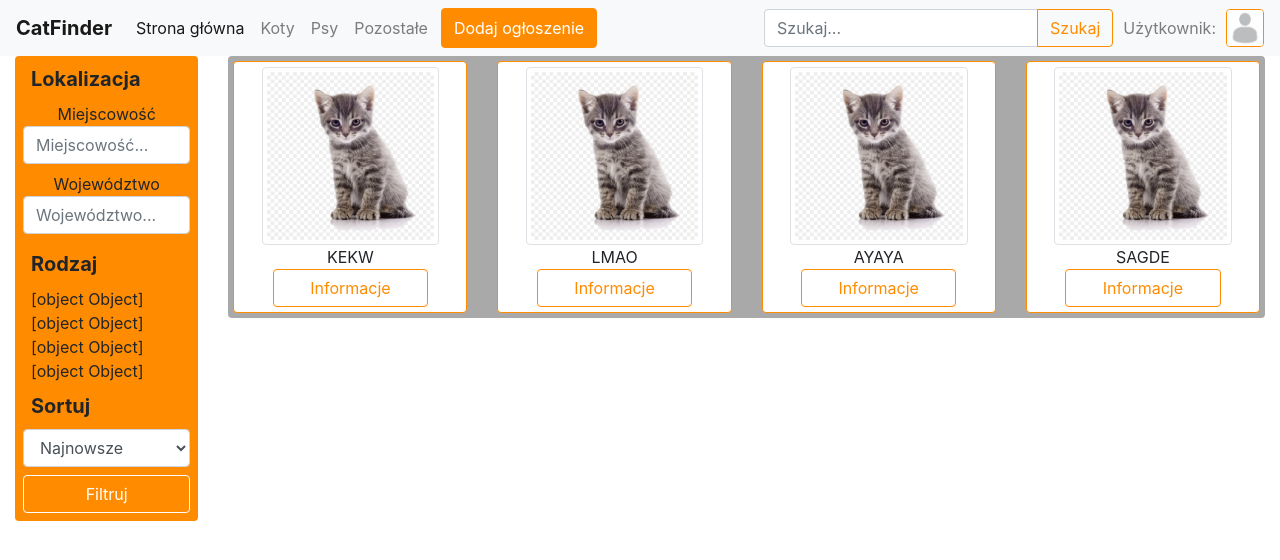
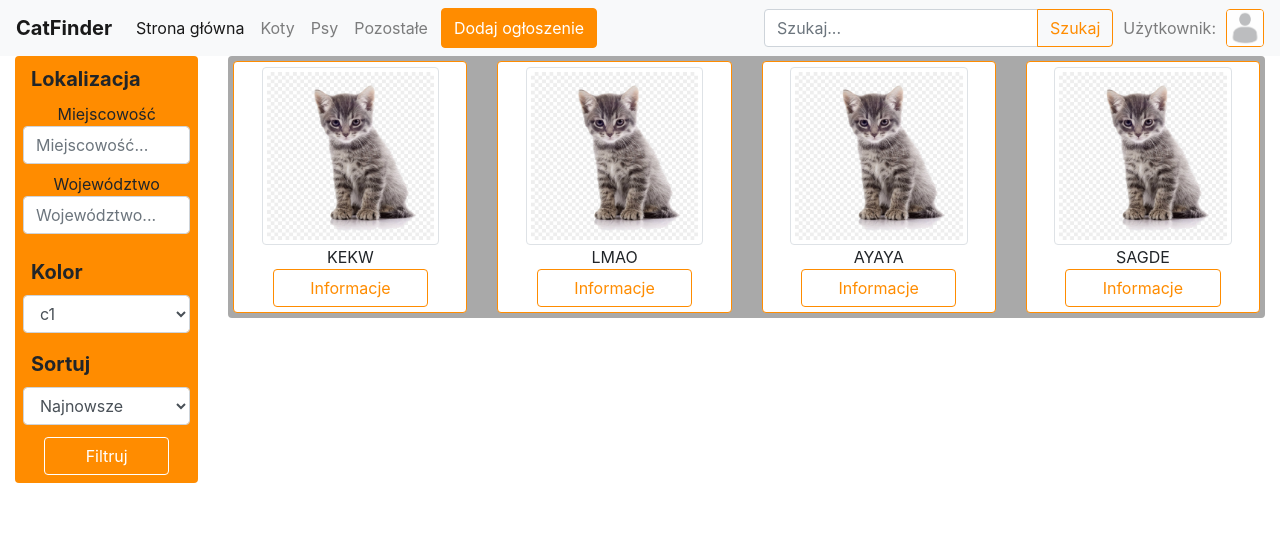
Before and after one commit to MacPiston/catfinder, a React (Create React App) app: page / in a window 1280 px wide. Shown: the top 560 px of the page. Built offline with nearby package versions, Linux system fonts and the light colour scheme.

Commit message:
19:32 - checkbox, CSS removal

```diff
--- a/src/ContentView/Sidebar/Sidebar.Components.js
+++ b/src/ContentView/Sidebar/Sidebar.Components.js
@@ -1,5 +1,5 @@
 import styled from 'styled-components';
-import { Form } from 'react-bootstrap';
+import { Form, Button } from 'react-bootstrap';
 
 export const StyledSidebar = styled.div`
   width: 100%;
@@ -48,3 +48,19 @@ export const CheckboxContainer = styled.div`
 export const StyledTextInput = styled.input``;
 
 export const StyledCheckbox = styled(Form.Check)``;
+
+export const FilterButton = styled(Button)`
+  margin-top: 4px;
+  width: 75%;
+  align-self: center;
+  color: white;
+  border-color: white;
+
+  &:hover {
+    color: darkorange;
+    background-color: white;
+  }
+  &:active {
+    color: white;
+  }
+`;
--- a/src/ContentView/Sidebar/Sidebar.css
+++ /dev/null
@@ -1,13 +0,0 @@
-.formInput {
-  width: 80%;
-}
-
-#formSubmitButton {
-  width: 100%;
-  color: white;
-  border-color: white;
-}
-#formSubmitButton:hover {
-  color: darkorange;
-  background: white;
-}
--- a/src/ContentView/Sidebar/Sidebar.js
+++ b/src/ContentView/Sidebar/Sidebar.js
@@ -1,13 +1,12 @@
 import React, { Component } from 'react';
-import { Form, Button } from 'react-bootstrap';
-import './Sidebar.css';
+import { Form } from 'react-bootstrap';
 import {
   StyledSidebar,
   StandardText,
   BoldText,
   HeaderContainer,
   InputContainer,
-  CheckboxContainer,
+  FilterButton,
 } from './Sidebar.Components';
 
 class Sidebar extends Component {
@@ -20,22 +19,9 @@ class Sidebar extends Component {
 
   sorts = this.sortTypes.map(type => <option>{type}</option>);
 
-  checkboxTypes = {
-    all: 'Wszystkie',
-    cats: 'Koty',
-    dogs: 'Psy',
-    others: 'Pozostałe',
-  };
+  colorTypes = ['c1', 'c2', 'c3', 'c4', 'c5', 'c6', 'c7', 'c8', 'c9', 'c10'];
 
-  checks = () => {
-    let temp = '';
-    for (const key in this.checkboxTypes) {
-      temp += (
-        <Form.Check type="checkbox" id={key} label={this.checkboxTypes[key]} />
-      );
-    }
-    return temp;
-  };
+  colors = this.colorTypes.map(type => <option>{type}</option>);
 
   onFilterSubmit = e => {
     e.preventDefault();
@@ -43,8 +29,8 @@ class Sidebar extends Component {
 
   render() {
     return (
-      <StyledSidebar>
-        <Form onSubmit={this.onFilterSubmit}>
+      <Form onSubmit={this.onFilterSubmit}>
+        <StyledSidebar>
           <HeaderContainer>
             <BoldText>Lokalizacja</BoldText>
           </HeaderContainer>
@@ -70,32 +56,28 @@ class Sidebar extends Component {
           </InputContainer>
 
           <HeaderContainer style={{ marginTop: '15px' }}>
-            <BoldText>Rodzaj</BoldText>
+            <BoldText>Kolor</BoldText>
           </HeaderContainer>
-
-          <CheckboxContainer>
-            {/* <Form.Check type={"checkbox"} id={"all"} label={"Wszystkie"} />
-            <Form.Check type={"checkbox"} id={"cats"} label={"Koty"} />
-            <Form.Check type={"checkbox"} id={"dogs"} label={"Psy"} />
-            <Form.Check type={"checkbox"} id={"others"} label={"Pozostałe"} /> */}
-            {this.checks()}
-          </CheckboxContainer>
+          <InputContainer>
+            <Form.Control as="select" id="formInput.color">
+              {this.colors}
+            </Form.Control>
+          </InputContainer>
 
           <HeaderContainer>
             <BoldText>Sortuj</BoldText>
           </HeaderContainer>
-
           <InputContainer>
             <Form.Control as="select" id="formInput.sort">
               {this.sorts}
             </Form.Control>
           </InputContainer>
 
-          <Button id="formSubmitButton" variant="outline-primary" type="submit">
+          <FilterButton variant="primary-outline" type="submit">
             Filtruj
-          </Button>
-        </Form>
-      </StyledSidebar>
+          </FilterButton>
+        </StyledSidebar>
+      </Form>
     );
   }
 }
```
